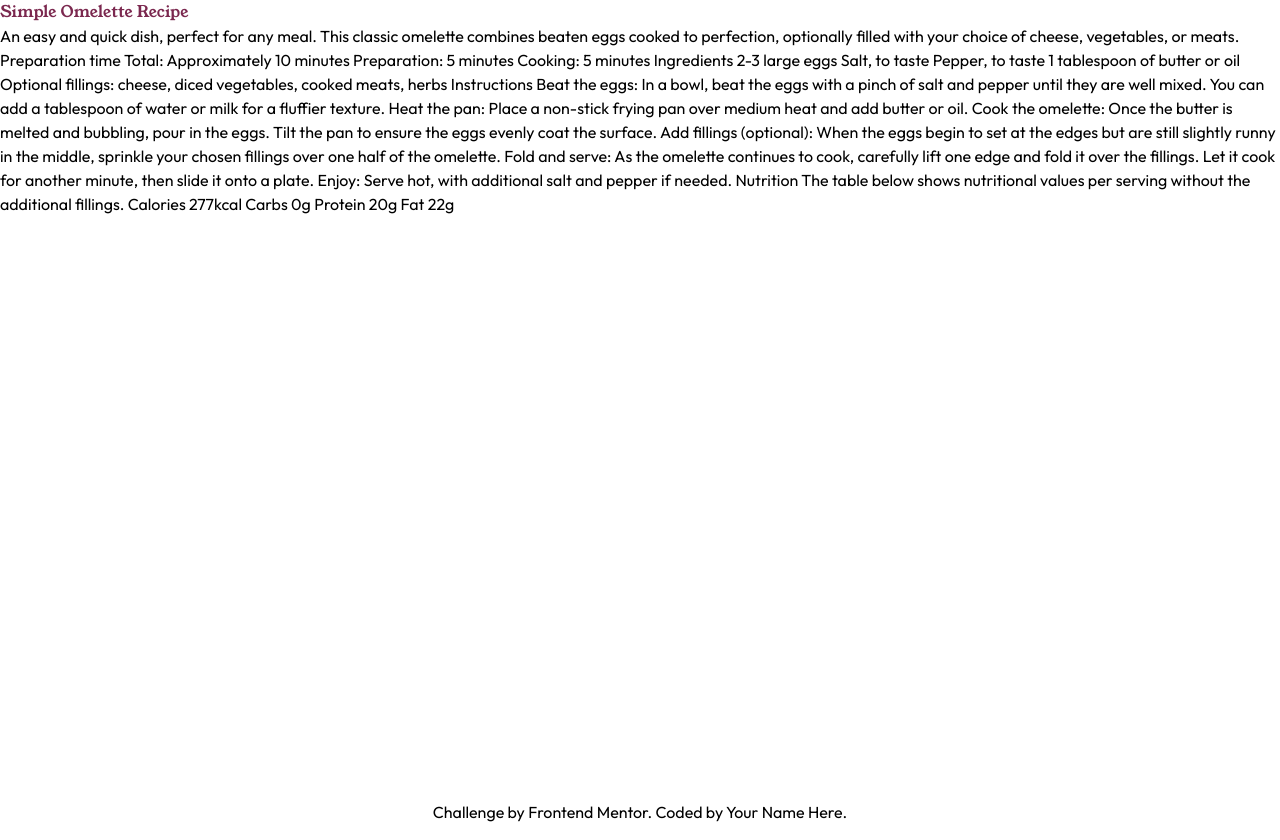
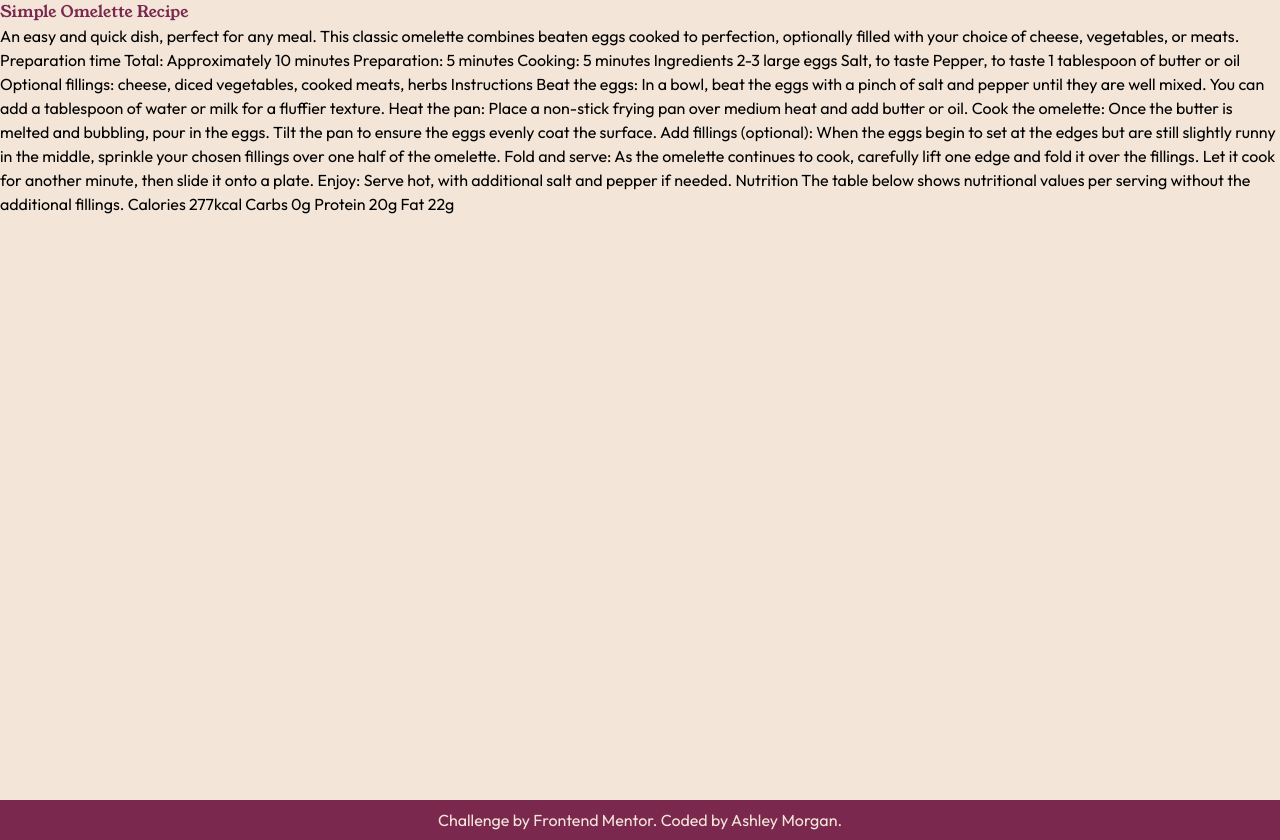
Before and after one commit to AshlavaDev/recipe-page, a website: page index.html in a window 1280 px wide. Drawn offline with Linux system fonts and the light colour scheme.

Commit message:
style footer

```diff
--- a/index.html
+++ b/index.html
@@ -10,8 +10,8 @@
   <title>Frontend Mentor | Recipe page</title>
 
 </head>
-<body>
-  <main class="min-h-screen">
+<body class="font-sans">
+  <main class="min-h-screen bg-eggshell">
     <h1 class="text-raspberry font-serif">Simple Omelette Recipe</h1>
 
     An easy and quick dish, perfect for any meal. This classic omelette combines beaten eggs cooked
@@ -65,9 +65,9 @@
     Fat
     22g
   </main>
-  <footer class="attribution flex justify-center">
+  <footer class="attribution flex justify-center py-2 bg-raspberry text-eggshell">
     <p>Challenge by <a href="https://www.frontendmentor.io?ref=challenge" target="_blank">Frontend Mentor</a>.
-    Coded by <a href="#">Your Name Here</a>.</p>
+    Coded by <a href="https://www.ashleymorganwbdv.com/" class="hover:text-charcoal">Ashley Morgan</a>.</p>
   </footer>
 </body>
 </html>
```
Also changed, not shown: README-template.md, styles.css.
